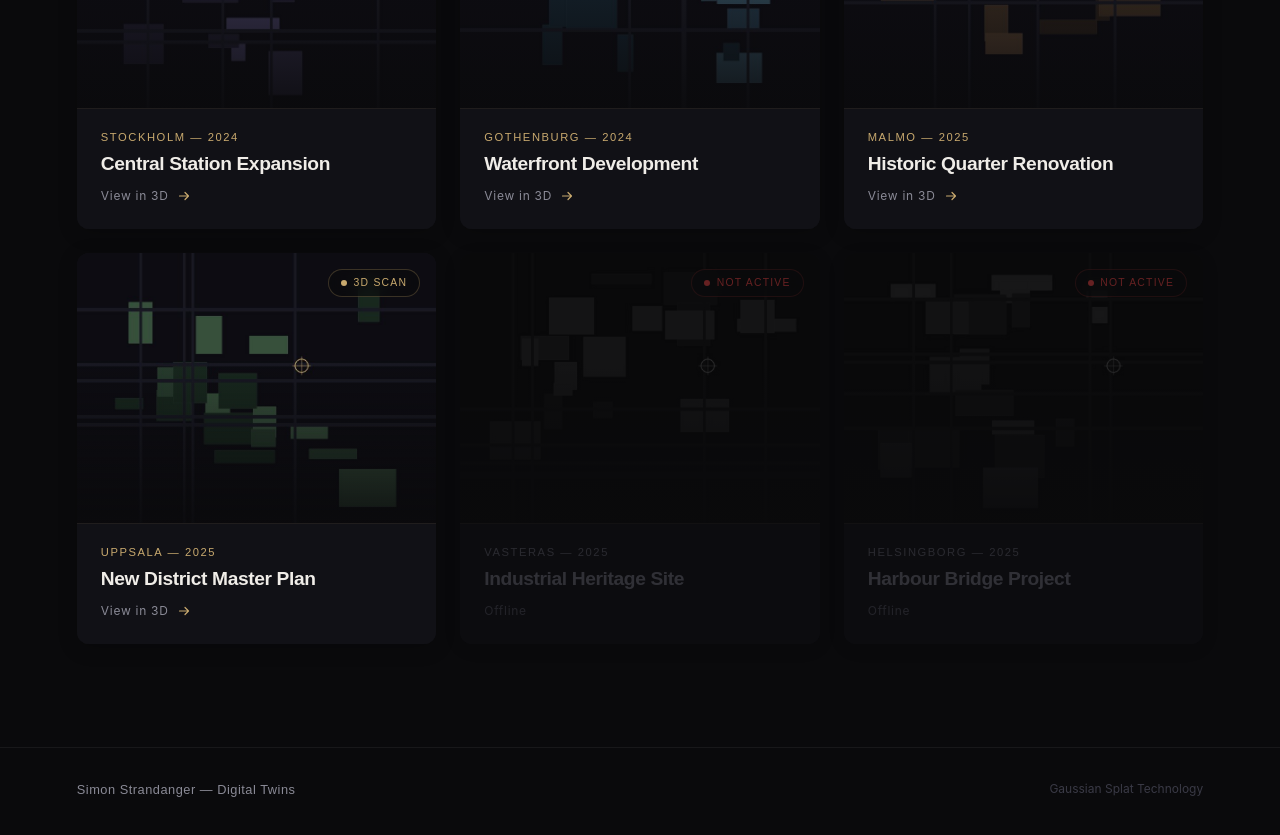
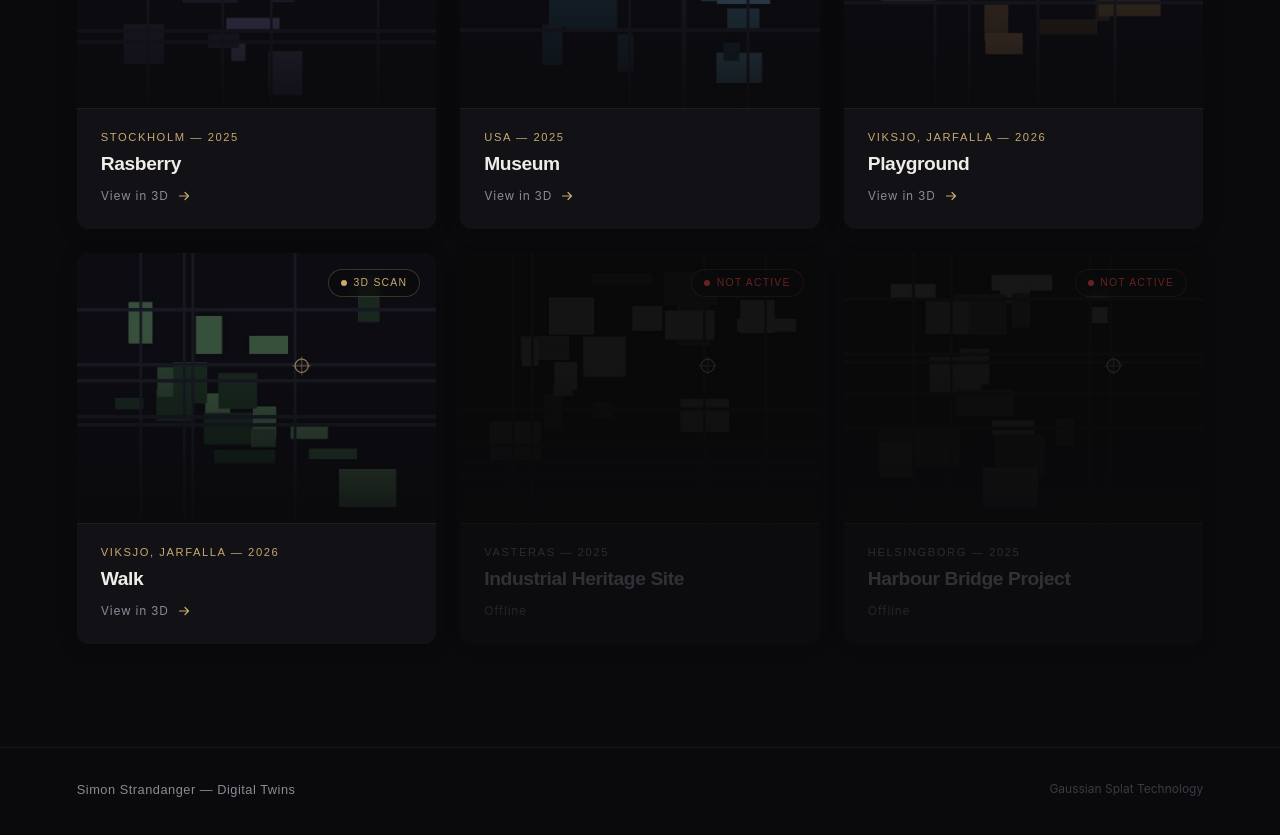
Before and after one commit to siblon06-source/GaussianWebsite, a Next.js app: page / in a window 1280 px wide. Shown: the part 1240-2075 px from the top of the page. Built offline with nearby package versions, Linux system fonts and the light colour scheme.

Commit message:
Lagt till ett tredje 3D-scan

```diff
--- a/src/components/SplatGrid.tsx
+++ b/src/components/SplatGrid.tsx
@@ -7,30 +7,30 @@ import SplatViewer from "./SplatViewer";
 const splats = [
   {
     id: 1,
-    title: "Central Station Expansion",
+    title: "Rasberry",
     location: "Stockholm",
-    year: "2024",
+    year: "2025",
     imgSrc: "/img1.jpg",
   },
   {
     id: 2,
-    title: "Waterfront Development",
-    location: "Gothenburg",
-    year: "2024",
+    title: "Museum",
+    location: "USA",
+    year: "2025",
     imgSrc: "/img2.jpg",
   },
   {
     id: 3,
-    title: "Historic Quarter Renovation",
-    location: "Malmo",
-    year: "2025",
+    title: "Playground",
+    location: "Viksjo, Jarfalla",
+    year: "2026",
     imgSrc: "/img3.jpg",
   },
   {
     id: 4,
-    title: "New District Master Plan",
-    location: "Uppsala",
-    year: "2025",
+    title: "Walk",
+    location: "Viksjo, Jarfalla",
+    year: "2026",
     imgSrc: "/img4.jpg",
   },
   {
```
